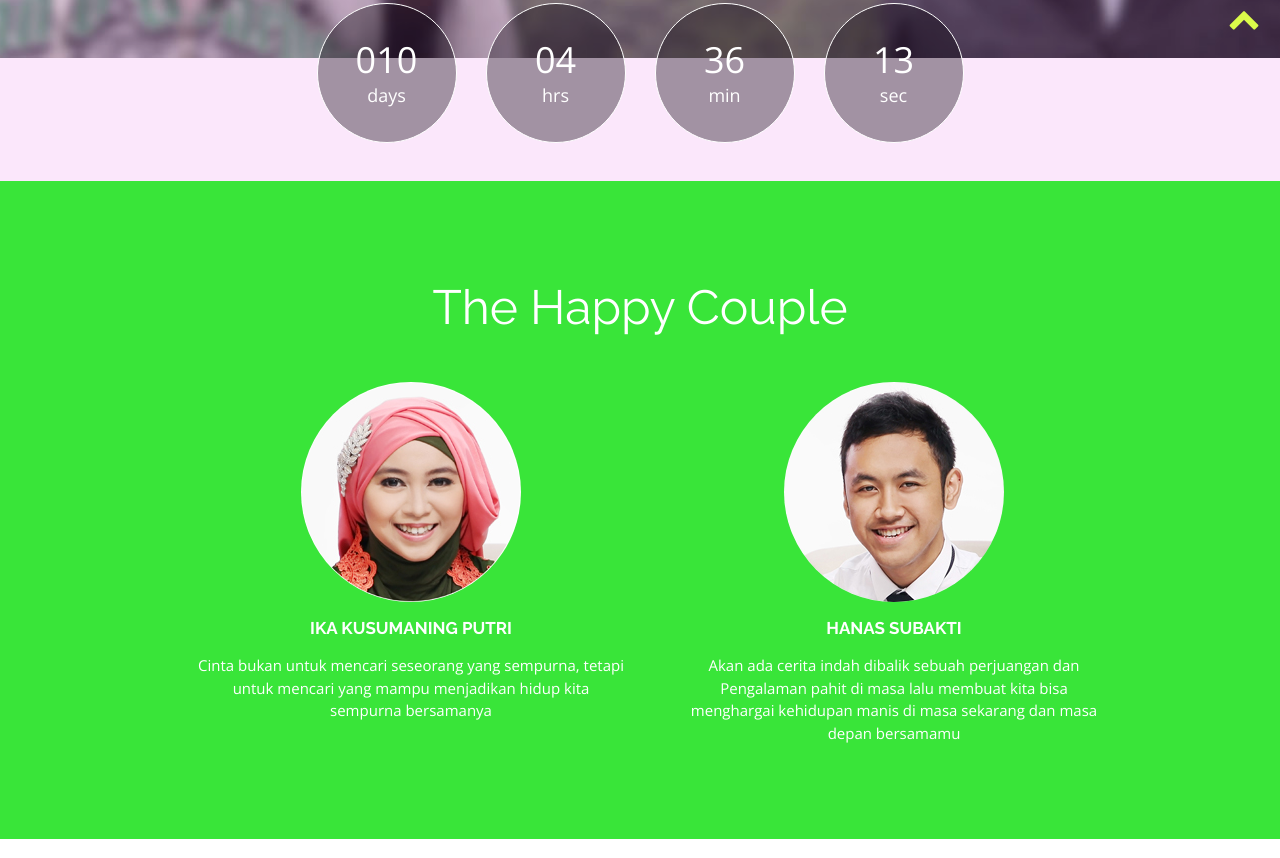
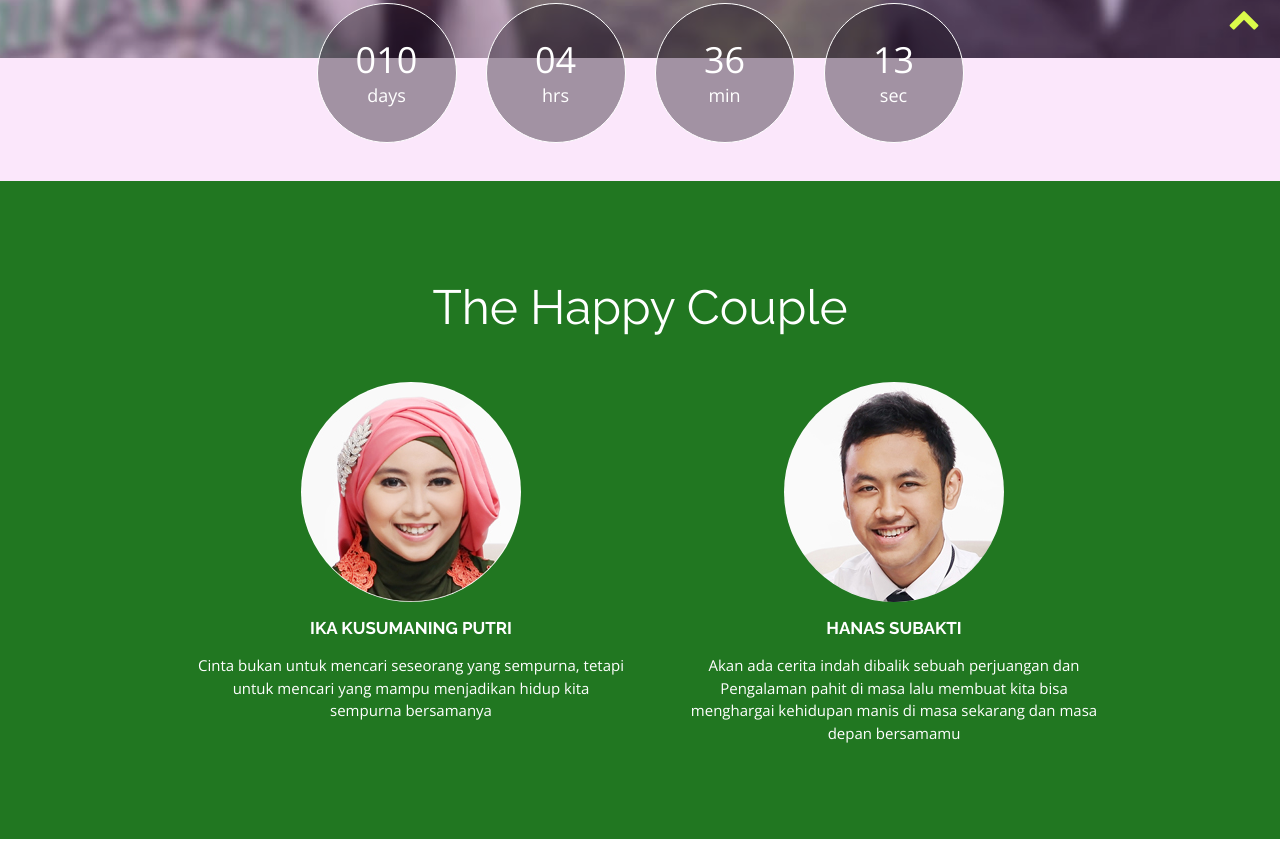
Before and after one commit to ikaputri/ikaputri.github.io, a plain HTML site: page index.html in a window 1280 px wide. Shown: the part 742-1600 px from the top of the page. Drawn offline with nearby package versions, Linux system fonts and the light colour scheme; some packages are replaced by stand-ins of ours; a script that the page names is missing.

Commit message:
Update styles.css

```diff
--- a/css/styles.css
+++ b/css/styles.css
@@ -667,7 +667,7 @@ a.arrow-link:hover {
 	color: #fff;
 }
 .colord {
-	background: rgba(57,229,57, 1);
+	background: rgba(33, 119, 33, 1);
 }
 .colord p {
 	color: #FFFFFF;
```
